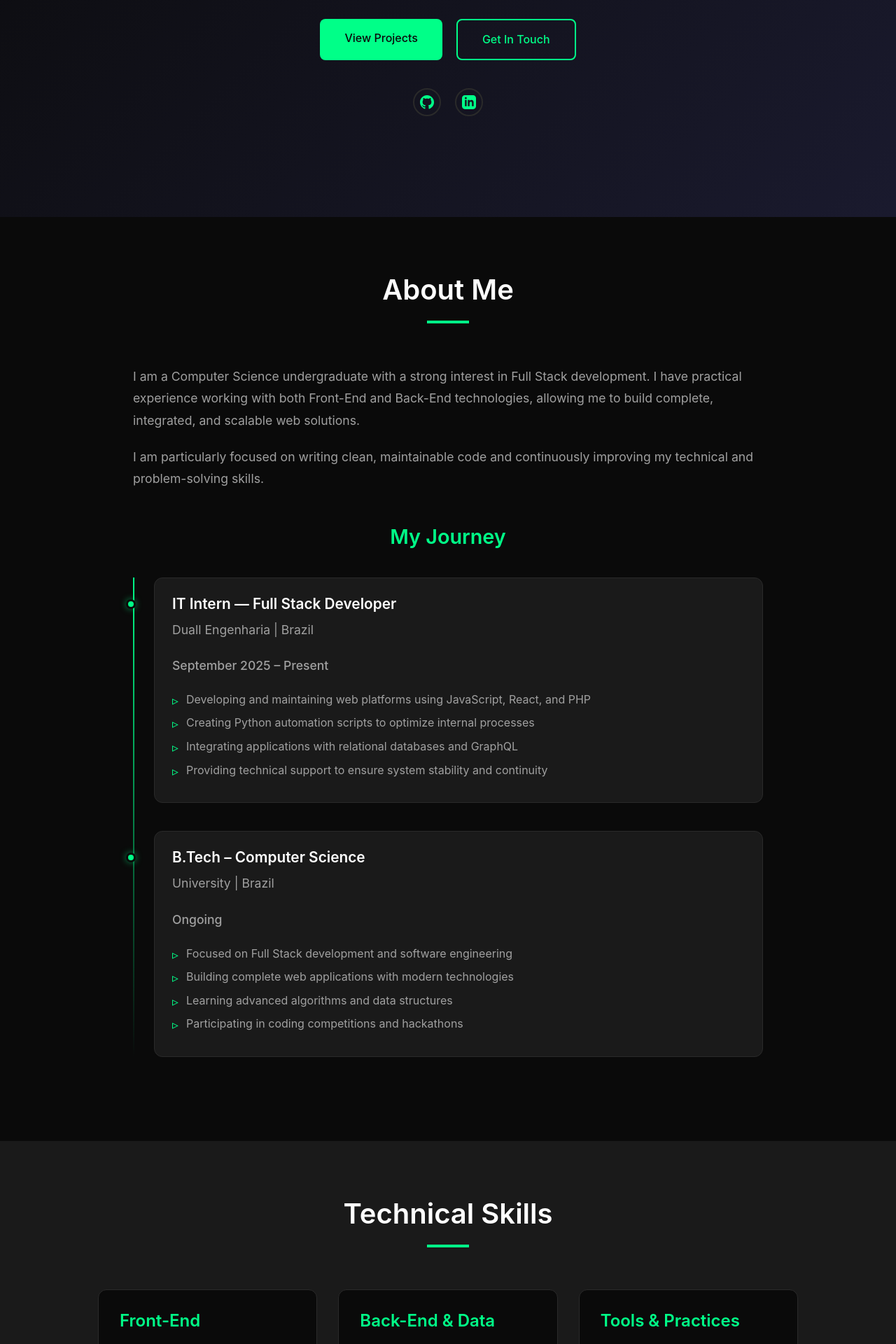
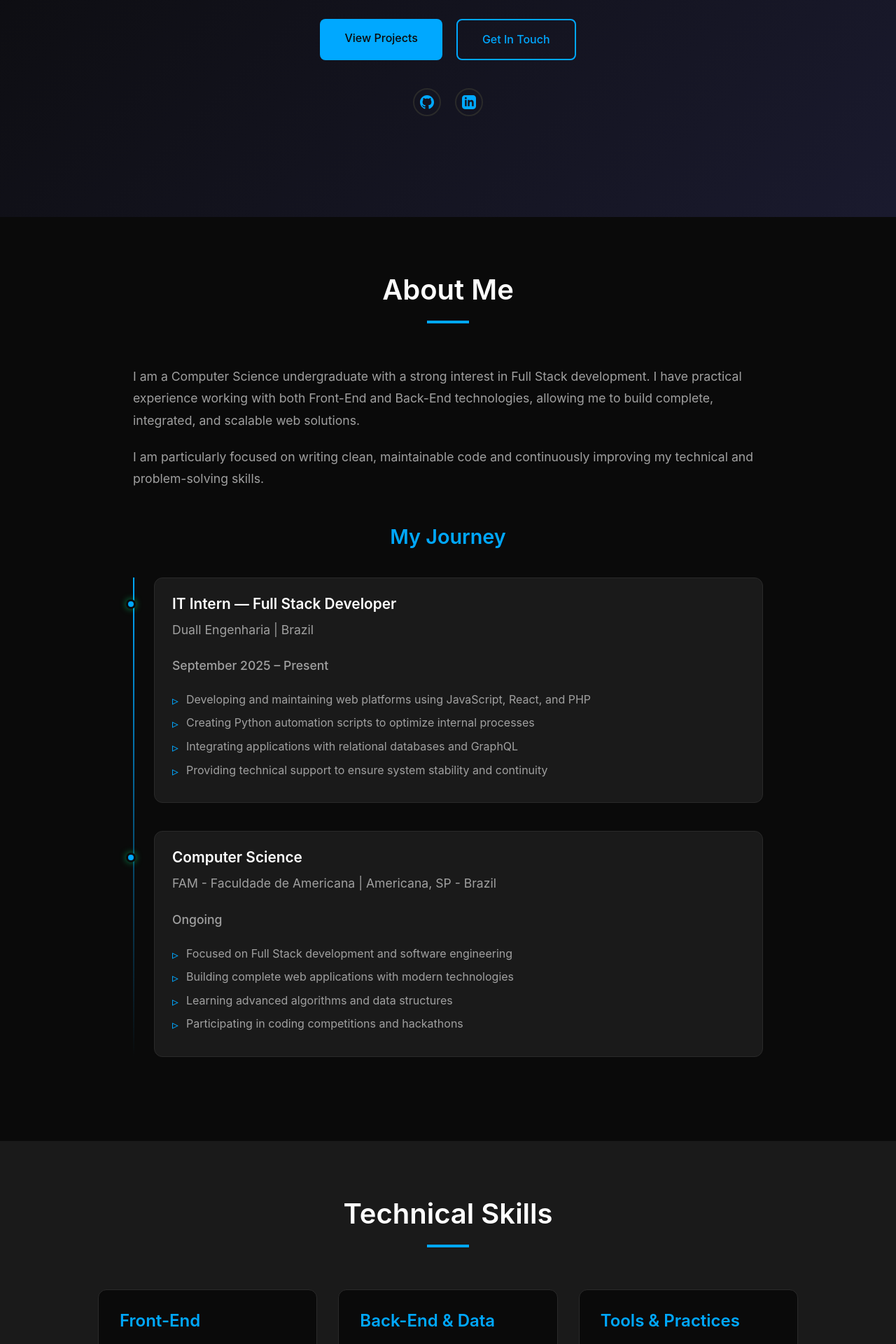
Before and after one commit to luanacamilo/Portfolio-Luana-Camilo, a React (Vite) app: page / in a window 1280 px wide. Shown: the part 560-2480 px from the top of the page at 70% size. Built offline with nearby package versions, Linux system fonts and the light colour scheme; no server answers.

Commit message:
addin some features of UX

```diff
--- a/src/components/About/About.jsx
+++ b/src/components/About/About.jsx
@@ -18,9 +18,9 @@ function About() {
       ]
     },
     {
-      title: 'B.Tech – Computer Science',
-      company: 'University',
-      location: 'Brazil',
+      title: 'Computer Science',
+      company: 'FAM - Faculdade de Americana',
+      location: 'Americana, SP - Brazil',
       period: 'Ongoing',
       description: [
         'Focused on Full Stack development and software engineering',
--- a/src/components/Contact/Contact.jsx
+++ b/src/components/Contact/Contact.jsx
@@ -80,7 +80,7 @@ function Contact() {
                 </div>
                 <div>
                   <h4>Location</h4>
-                  <p>Brazil</p>
+                  <p>São Paulo - Brazil</p>
                 </div>
               </div>
 
--- a/src/components/Header/Header.jsx
+++ b/src/components/Header/Header.jsx
@@ -60,7 +60,7 @@ function Header() {
               >
                 <motion.a
                   onClick={() => scrollToSection(item === 'home' ? 'hero' : item)}
-                  whileHover={{ scale: 1.1, color: '#00ff88' }}
+                  whileHover={{ scale: 1.1, color: '#00a8ff' }}
                   whileTap={{ scale: 0.95 }}
                 >
                   {item.charAt(0).toUpperCase() + item.slice(1)}
--- a/src/components/Hero/Hero.css
+++ b/src/components/Hero/Hero.css
@@ -23,7 +23,7 @@
   color: var(--accent);
   display: block;
   margin-top: 10px;
-  text-shadow: 0 0 30px rgba(0, 255, 136, 0.5);
+  text-shadow: 0 0 30px rgba(0, 168, 255, 0.5);
 }
 
 .hero-subtitle {
@@ -57,13 +57,14 @@
 
 .btn-primary {
   background: var(--accent);
-  color: var(--bg-dark);
+  color: #0a0a0a;
 }
 
 .btn-primary:hover {
   background: var(--accent-hover);
+  color: #0a0a0a;
   transform: translateY(-2px);
-  box-shadow: 0 5px 20px rgba(0, 255, 136, 0.3);
+  box-shadow: 0 5px 20px rgba(0, 168, 255, 0.3);
 }
 
 .btn-secondary {
@@ -74,7 +75,7 @@
 
 .btn-secondary:hover {
   background: var(--accent);
-  color: var(--bg-dark);
+  color: #0a0a0a !important;
   transform: translateY(-2px);
 }
 
--- a/src/components/Hero/Hero.jsx
+++ b/src/components/Hero/Hero.jsx
@@ -60,7 +60,7 @@ function Hero() {
             <motion.a
               href="#projects"
               className="btn btn-primary"
-              whileHover={{ scale: 1.05, boxShadow: "0 5px 25px rgba(0, 255, 136, 0.4)" }}
+              whileHover={{ scale: 1.05, boxShadow: "0 5px 25px rgba(0, 168, 255, 0.4)" }}
               whileTap={{ scale: 0.95 }}
             >
               View Projects
@@ -68,7 +68,7 @@ function Hero() {
             <motion.a
               href="#contact"
               className="btn btn-secondary"
-              whileHover={{ scale: 1.05, backgroundColor: "var(--accent)", color: "var(--bg-dark)" }}
+              whileHover={{ scale: 1.05, backgroundColor: "var(--accent)", color: "#0a0a0a" }}
               whileTap={{ scale: 0.95 }}
             >
               Get In Touch
--- a/src/components/Projects/Projects.jsx
+++ b/src/components/Projects/Projects.jsx
@@ -98,9 +98,9 @@ function Projects() {
               whileHover={{
                 y: -10,
                 borderColor: "var(--accent)",
-                boxShadow: "0 15px 40px rgba(0, 255, 136, 0.15)"
+                boxShadow: "0 15px 40px rgba(0, 168, 255, 0.15)"
               }}
-              transition={{ duration: 0.3 }}
+              transition={{ duration: 0.15 }}
               onClick={() => setSelectedProject(project)}
             >
               <div className="project-content">
--- a/src/components/Skills/Skills.jsx
+++ b/src/components/Skills/Skills.jsx
@@ -45,7 +45,7 @@ function Skills() {
             className="skill-category"
             variants={cardVariants}
             whileHover={{ y: -10, borderColor: "var(--accent)" }}
-            transition={{ duration: 0.3 }}
+            transition={{ duration: 0.15 }}
           >
             <h3>Front-End</h3>
             <div className="skill-list">
@@ -74,7 +74,7 @@ function Skills() {
             className="skill-category"
             variants={cardVariants}
             whileHover={{ y: -10, borderColor: "var(--accent)" }}
-            transition={{ duration: 0.3 }}
+            transition={{ duration: 0.15 }}
           >
             <h3>Back-End & Data</h3>
             <div className="skill-list">
@@ -103,7 +103,7 @@ function Skills() {
             className="skill-category"
             variants={cardVariants}
             whileHover={{ y: -10, borderColor: "var(--accent)" }}
-            transition={{ duration: 0.3 }}
+            transition={{ duration: 0.15 }}
           >
             <h3>Tools & Practices</h3>
             <div className="skill-list">
--- a/src/index.css
+++ b/src/index.css
@@ -9,8 +9,8 @@
   --bg-card: #1a1a1a;
   --text-primary: #ffffff;
   --text-secondary: #a0a0a0;
-  --accent: #00ff88;
-  --accent-hover: #00cc6a;
+  --accent: #00a8ff;
+  --accent-hover: #0088cc;
   --border: #2a2a2a;
 }
 
--- a/src/utils/animations.js
+++ b/src/utils/animations.js
@@ -82,7 +82,7 @@ export const staggerFast = {
 export const hoverScale = {
   scale: 1.05,
   transition: {
-    duration: 0.3,
+    duration: 0.15,
     ease: "easeInOut"
   }
 }
@@ -90,25 +90,25 @@ export const hoverScale = {
 export const hoverLift = {
   y: -8,
   transition: {
-    duration: 0.3,
+    duration: 0.15,
     ease: "easeOut"
   }
 }
 
 export const navLinkHover = {
   scale: 1.1,
-  color: "#00ff88",
+  color: "#00a8ff",
   transition: {
-    duration: 0.2,
+    duration: 0.15,
     ease: "easeInOut"
   }
 }
 
 export const buttonHover = {
   scale: 1.05,
-  boxShadow: "0 5px 25px rgba(0, 255, 136, 0.4)",
+  boxShadow: "0 5px 25px rgba(0, 168, 255, 0.4)",
   transition: {
-    duration: 0.3,
+    duration: 0.15,
     ease: "easeInOut"
   }
 }
```
Also changed, not shown: src/components/ContactForm/ContactForm.css (line endings or trailing spaces).
